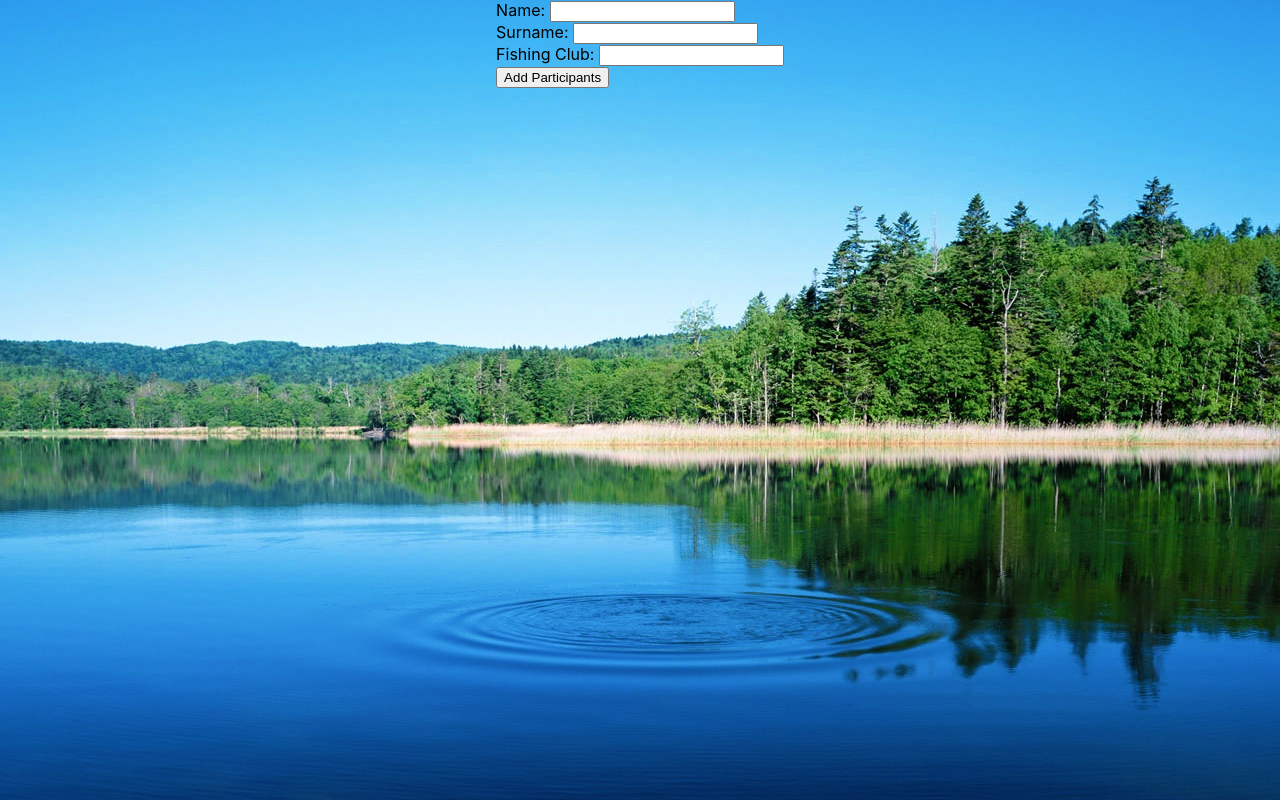
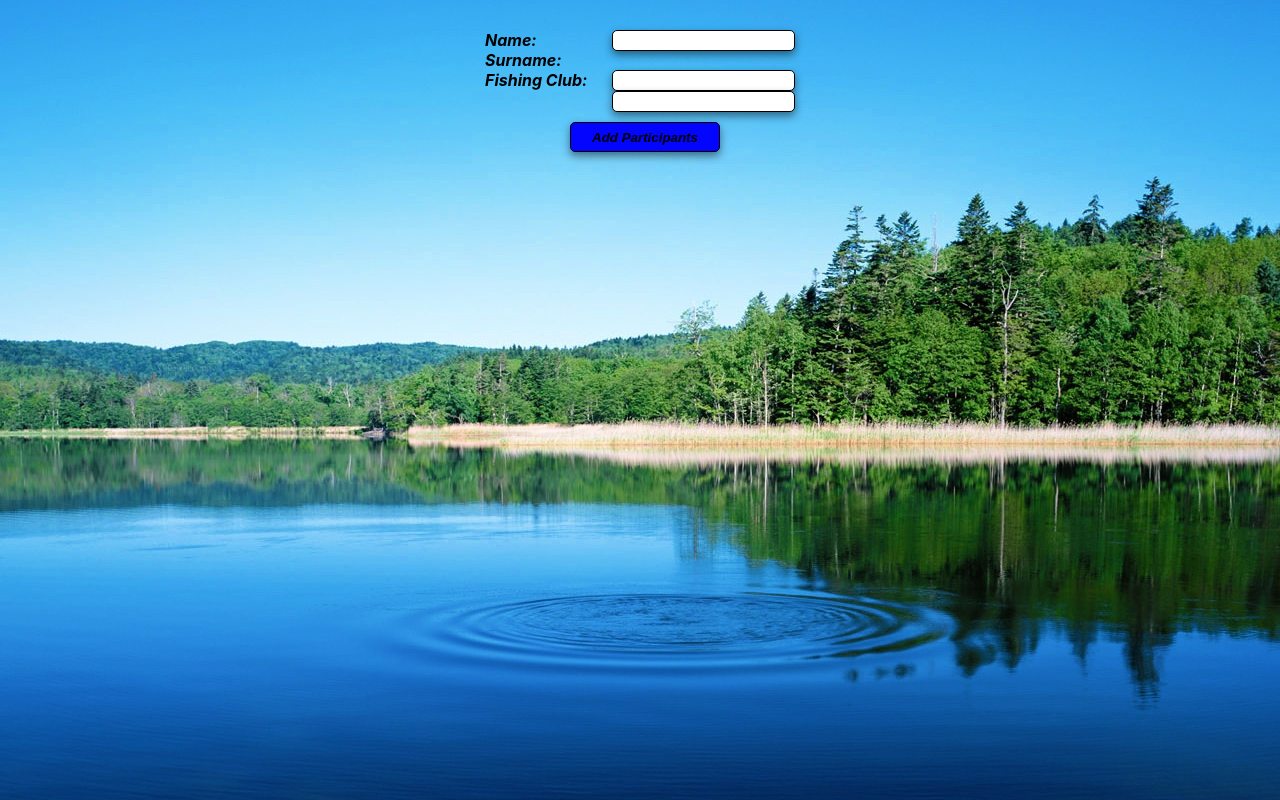
Before and after one commit to Rimvydas1987/Fishing-competition, a React (Create React App) app: page / in a window 1280 px wide. Built offline with nearby package versions, Linux system fonts and the light colour scheme.

Commit message:
Participants registration css

```diff
--- a/src/Components/App.jsx
+++ b/src/Components/App.jsx
@@ -73,18 +73,18 @@ function App() {
         return (
             <>
             <div>
-                <div>
+                <div className="registrationBoard">
                     <div>
-                        <span>Name: </span>
-                        <input type="text" value={nameInput} onChange={nameInputHandler}/>
+                        <span className="participantsText">Name: </span>
+                        <input className="participantsInput" type="text" value={nameInput} onChange={nameInputHandler}/>
                     </div>
-                        <span>Surname: </span>
-                        <input type="text" value={surnameInput} onChange={surnameInputHandler}/>
+                        <span className="participantsText">Surname: </span>
+                        <input className="participantsInput" type="text" value={surnameInput} onChange={surnameInputHandler}/>
                     <div>
-                        <span>Fishing Club: </span>
-                        <input type="text" value={fishingClubInput} onChange={fishingClubInputHandler}/>
+                        <span className="participantsText">Fishing Club: </span>
+                        <input className="participantsInput" type="text" value={fishingClubInput} onChange={fishingClubInputHandler}/>
                     </div>
-                    <button className="input-button" onClick={()=>addParticipant()}>Add Participants</button>
+                    <button className="addParticipants-button" onClick={()=>addParticipant()}>Add Participants</button>
                 </div>
                 <div className="">
                     <div className="">
--- a/src/index.scss
+++ b/src/index.scss
@@ -51,9 +51,6 @@ code {
   justify-content: center;
 }
 
-
-
-
 .delete-button{
   width: 100px;
   height: 30px;
@@ -79,9 +76,6 @@ code {
   transform: translateY(4px);
 }
 
-
-
-
 .edit-button{
   width: 100px;
   height: 30px;
@@ -106,14 +100,6 @@ code {
   transform: translateY(4px);
 }
 
-
-
-
-
-
-
-
-
 .addCatch-button {
   width: 40px;
   height: 30px;
@@ -136,3 +122,45 @@ code {
   box-shadow: 0px 4px 8px 0px rgba(0, 0, 0, 0.479);
   transform: translateY(4px);
 }
+
+.addParticipants-button {
+  width: 150px;
+  height: 30px;
+  background-color: rgba(4, 4, 255, 0.993);
+  border: solid 1px black;
+  border-radius: 5px;
+  cursor: pointer;
+  font-style: italic;
+  font-weight: bold;
+  margin-left: 85px;
+  margin-top: 10px;
+  outline: none;
+  box-shadow: 0px 4px 8px 0px rgba(0, 0, 0, 0.479);
+}
+.addParticipants-button:hover {
+  background-color: rgba(3, 3, 184, 0.993);
+}
+.addParticipants-button:active {
+  background-color: rgba(1, 1, 139, 0.993);
+  box-shadow: 0px 4px 8px 0px rgba(0, 0, 0, 0.479);
+  transform: translateY(4px);
+}
+
+.participantsInput {
+  float: right;
+  border-radius: 5px;
+  border: 1px solid black;
+  box-shadow: 0px 4px 8px 0px rgba(0, 0, 0, 0.479);
+  padding: 2px;
+  text-align: center;
+}
+.participantsText {
+  float: left;
+  display: contents;
+  font-weight: bold;
+  font-style: italic;
+}
+.registrationBoard {
+  margin: 30px 40px 30px 40px;
+  width:310px;
+}
```
